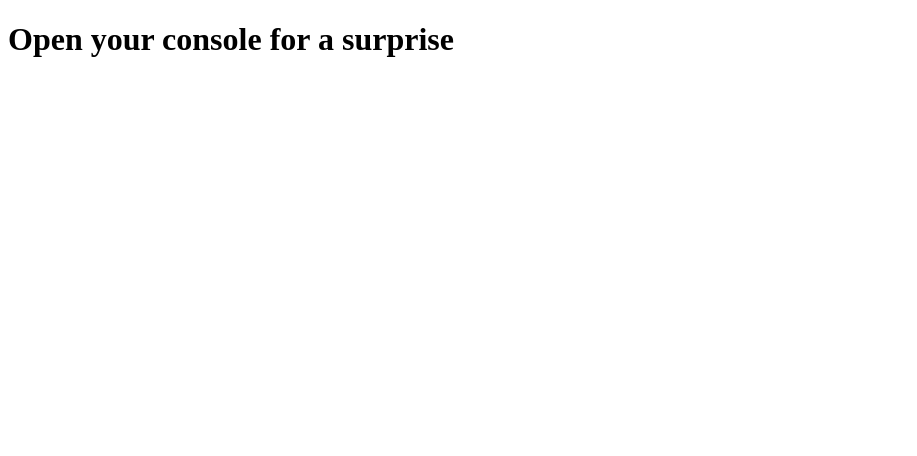
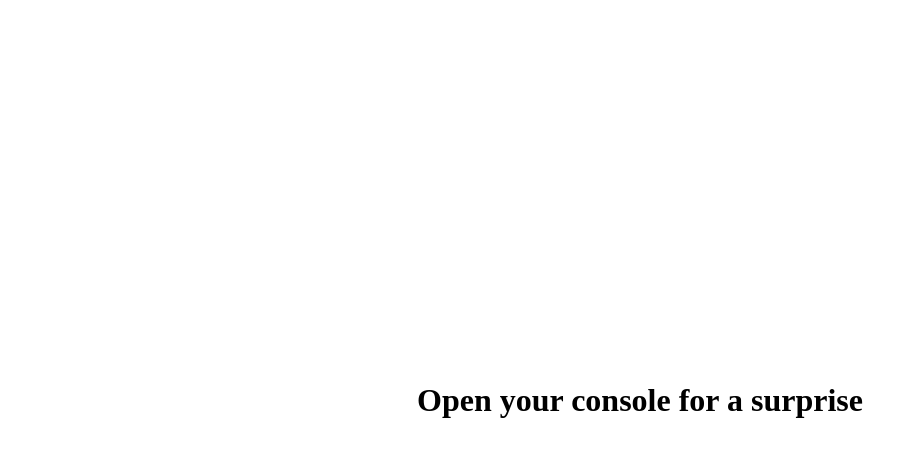
Before and after one commit to lucasew/lisp.json, a website built with webpack: page typescript/index.html in a window 1280 px wide. Shown: the whole page, without its empty margins (0-917 px from the left). Built offline with nearby package versions, Linux system fonts and the light colour scheme.

Commit message:
tweak vercel deploy
Signed-off-by: lucasew <lucas59356@gmail.com>

```diff
--- a/typescript/index.html
+++ b/typescript/index.html
@@ -3,12 +3,23 @@
 <head>
     <meta charset="UTF-8">
     <meta name="viewport" content="width=device-width, initial-scale=1.0">
-    <title>Test</title>
+    <title>LispJSON demo</title>
+    <style>
+        body {
+            margin: 0;
+            padding: 0;
+            width: 100vw;
+            height: 100vh;
+            display: flex;
+            align-items: center;
+            justify-content: center;
+        }
+    </style>
 </head>
-<body>
+<body id="text">
     <h1>Open your console for a surprise</h1>
-    <script src="./dist/LispJSON.js" />
-    <script>
+    <script src="./dist/LispJSON.js"></script>
+    <script type="text/javascript">
         console.log("The class to instantiate a interpreter is in LispJSON")
         console.log("const i = new LispJSON()")
         console.log("i.eval(['+', 2, 2])")
```
Also changed, not shown: 1 other file.
